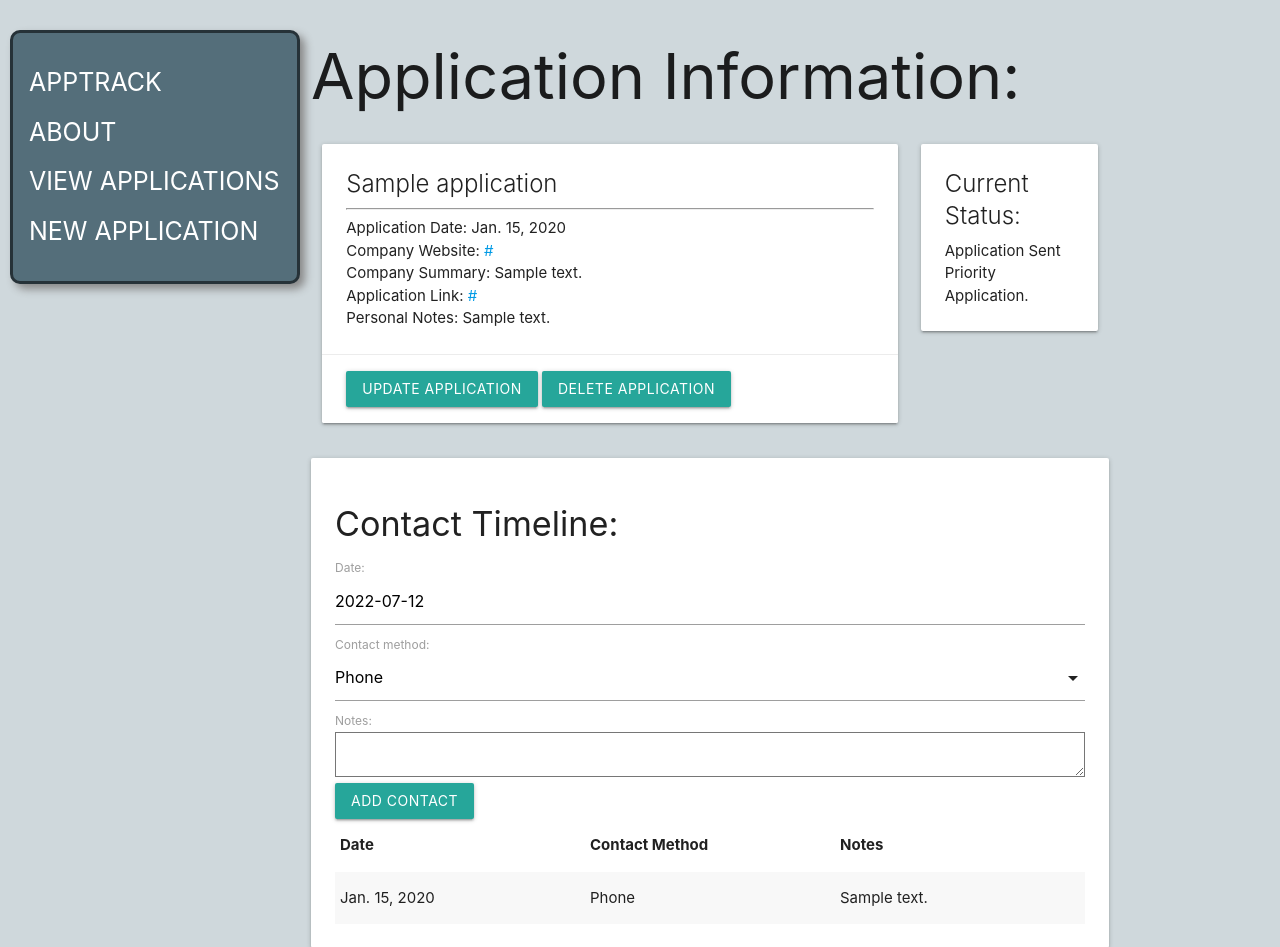
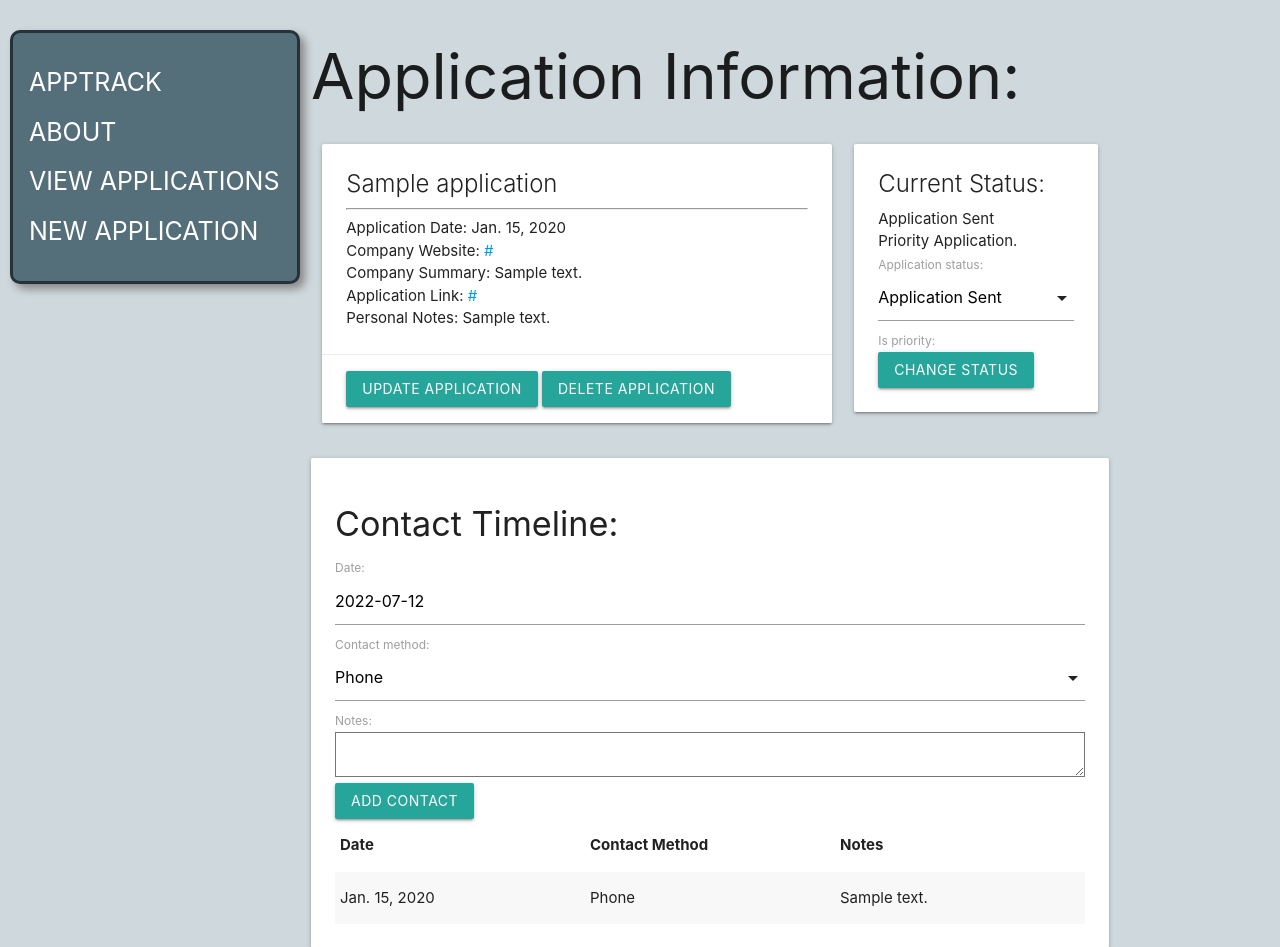
Before and after one commit to CoryMetcalf96/apptrack, a Django app: page /applications/1/ in a window 1280 px wide. Shown: the top 947 px of the page. Run offline with Django 4.2, Linux system fonts and the light colour scheme; tables that the repository leaves empty hold one stand-in row (values such as "Sample post").

Commit message:
Filtered to last status

```diff
--- a/main_app/forms.py
+++ b/main_app/forms.py
@@ -1,8 +1,13 @@
 from dataclasses import fields
 from django.forms import ModelForm
-from .models import Contact
+from .models import Contact, Status
 
 class ContactForm(ModelForm):
     class Meta:
         model = Contact
         fields = ['date', 'contact_method', 'notes']
+
+class StatusForm(ModelForm):
+    class Meta:
+        model = Status
+        fields = ['application_status', 'is_priority']
--- a/main_app/templates/applications/detail.html
+++ b/main_app/templates/applications/detail.html
@@ -3,7 +3,7 @@
 <h1>Application Information:</h1>
 
 <div class="row">
-    <div class="col s9">
+    <div class="col s8">
         <div class="card">
             <div class="card-content">
                 <span class="card-title">{{ application.company_name }}</span>
@@ -20,14 +20,18 @@
             </div>
         </div>
     </div>
-    <div class="col s3">
+    <div class="col s4">
         <div class="card">
             <div class="card-content">
                 <span class="card-title">Current Status:</span>
-                <p>{{ status.get_application_status_display }}</p>
+                <p>{{ application.status_set.last.get_application_status_display }}</p>
                 {% if status.is_priority %}
                 <p id="status-priority">Priority Application.</p>
                 {% endif %}
+                <form method="post" action="{% url 'add_status' application.id %}">
+                    {% csrf_token %} {{ status_form.as_p }}
+                    <input type="submit" class="btn" value="Change Status">
+                </form>
             </div>
         </div>
     </div>
@@ -72,6 +76,8 @@
 
     var selectEl = document.getElementById('id_contact_method');
     M.FormSelect.init(selectEl);
+    var selectEl = document.getElementById('id_application_status');
+    M.FormSelect.init(selectEl);
 </script>
 
 {% endblock %}
--- a/main_app/urls.py
+++ b/main_app/urls.py
@@ -18,4 +18,6 @@ urlpatterns = [
     path('applications/<int:pk>/delete/', views.ApplicationsDelete.as_view(), name='applications_delete'),
     # PATH TO ADD A CONTACT TO AN INDIVIDUAL APPLICATION
     path('applications/<int:application_id>/add_contact/', views.add_contact, name='add_contact'),
+    # PATH TO ADD A STATUS TO AN INDIVIDUAL APPLICATION
+    path('applications/<int:application_id>/add_status/', views.add_status, name='add_status'),
 ]
--- a/main_app/views.py
+++ b/main_app/views.py
@@ -1,7 +1,7 @@
 from django.shortcuts import render, redirect
 from django.views.generic.edit import CreateView, UpdateView, DeleteView
 from .models import Application, Status
-from .forms import ContactForm
+from .forms import ContactForm, StatusForm
 
 # HOME VIEW
 def home(request):
@@ -20,9 +20,10 @@ def applications_index(request):
 def applications_detail(request, application_id):
     application = Application.objects.get(id=application_id)
     status = Status.objects.get(id=application_id)
-    # Instantiate the contact form
+    # Instantiate the contact form and status form
     contact_form = ContactForm()
-    return render(request, 'applications/detail.html', {'application' : application, 'contact_form': contact_form, 'status': status})
+    status_form = StatusForm()
+    return render(request, 'applications/detail.html', {'application' : application, 'contact_form': contact_form, 'status': status, 'status_form': status_form})
 
 # APPLICATION CREATE CLASS-BASED-VIEW
 class ApplicationsCreate(CreateView):
@@ -47,3 +48,12 @@ def add_contact(request, application_id):
         new_contact.application_id = application_id
         new_contact.save()
     return redirect('applications_detail', application_id=application_id)
+
+# APPLICATION ADD STATUS FUNCTION
+def add_status(request, application_id):
+    form = StatusForm(request.POST)
+    if form.is_valid():
+        new_status = form.save(commit=False)
+        new_status.application_id = application_id
+        new_status.save()
+    return redirect('applications_detail', application_id=application_id)
```
